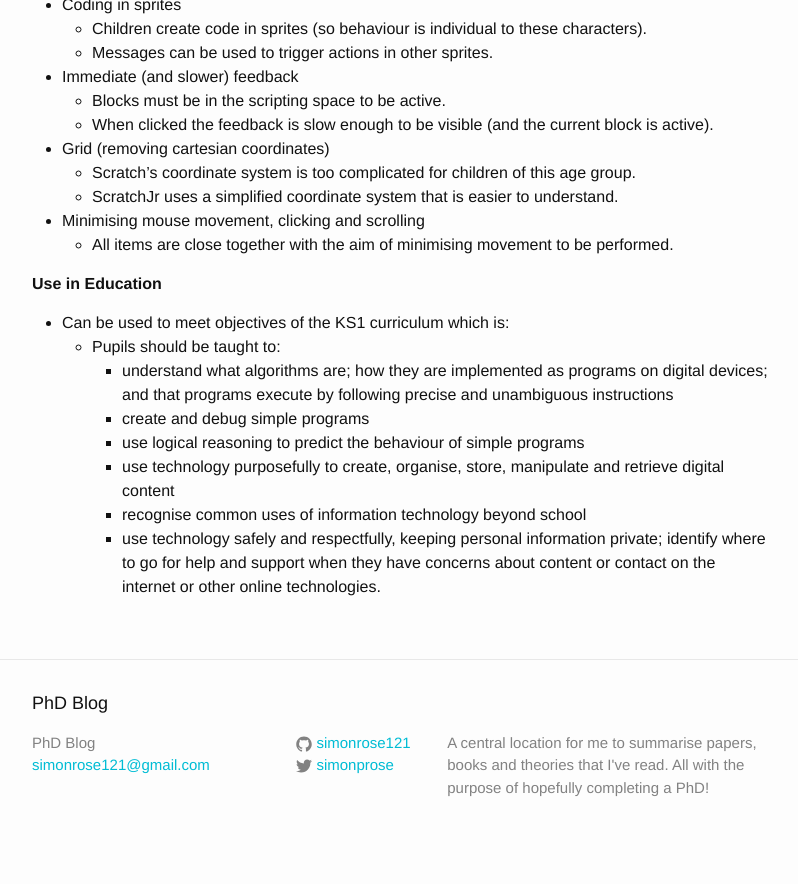
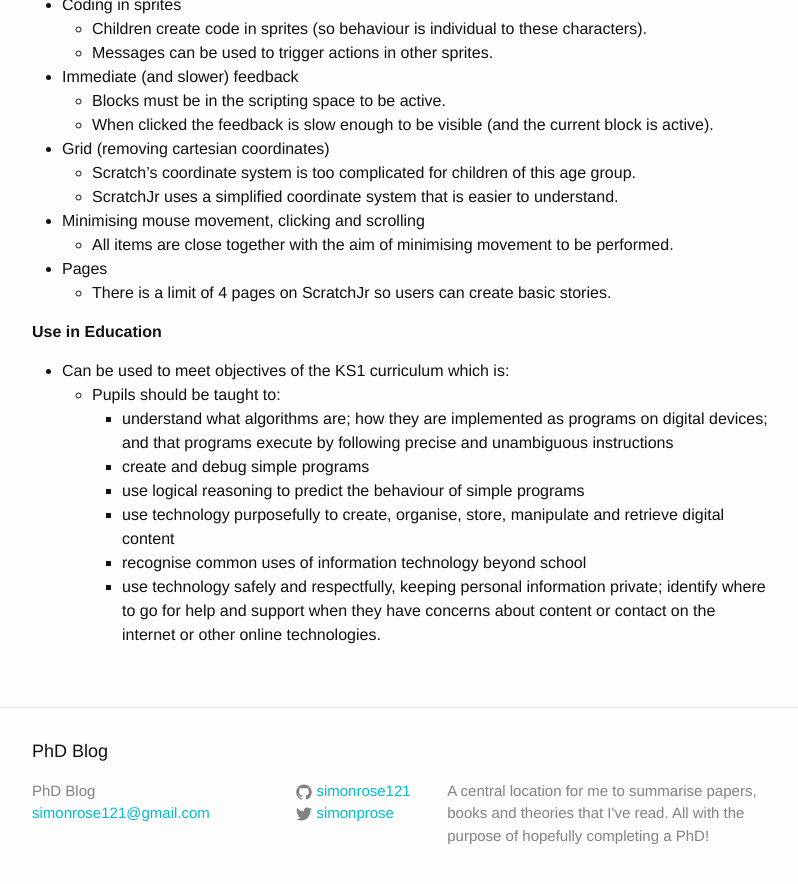
Before and after one commit to simonrose121/phd, a Jekyll site: the page built from _posts/2016-11-03-scratchjr.md, in a window 1280 px wide and 900 px high, scrolled down 998 px. Shown: the top 884 px of the window, without its empty margins (238-1036 px from the left). Built offline with Jekyll 4.4.1, drawn with Linux system fonts in a browser that asks for light colours; before the commit the page ends 1857 px from its top, so only the background shows below that.

Commit message:
ScratchJr pages

```diff
--- a/_posts/2016-11-03-scratchjr.md
+++ b/_posts/2016-11-03-scratchjr.md
@@ -37,6 +37,8 @@
 	- ScratchJr uses a simplified coordinate system that is easier to understand.
 - Minimising mouse movement, clicking and scrolling
 	- All items are close together with the aim of minimising movement to be performed.
+- Pages
+	- There is a limit of 4 pages on ScratchJr so users can create basic stories.
 
 **Use in Education**
 
```
